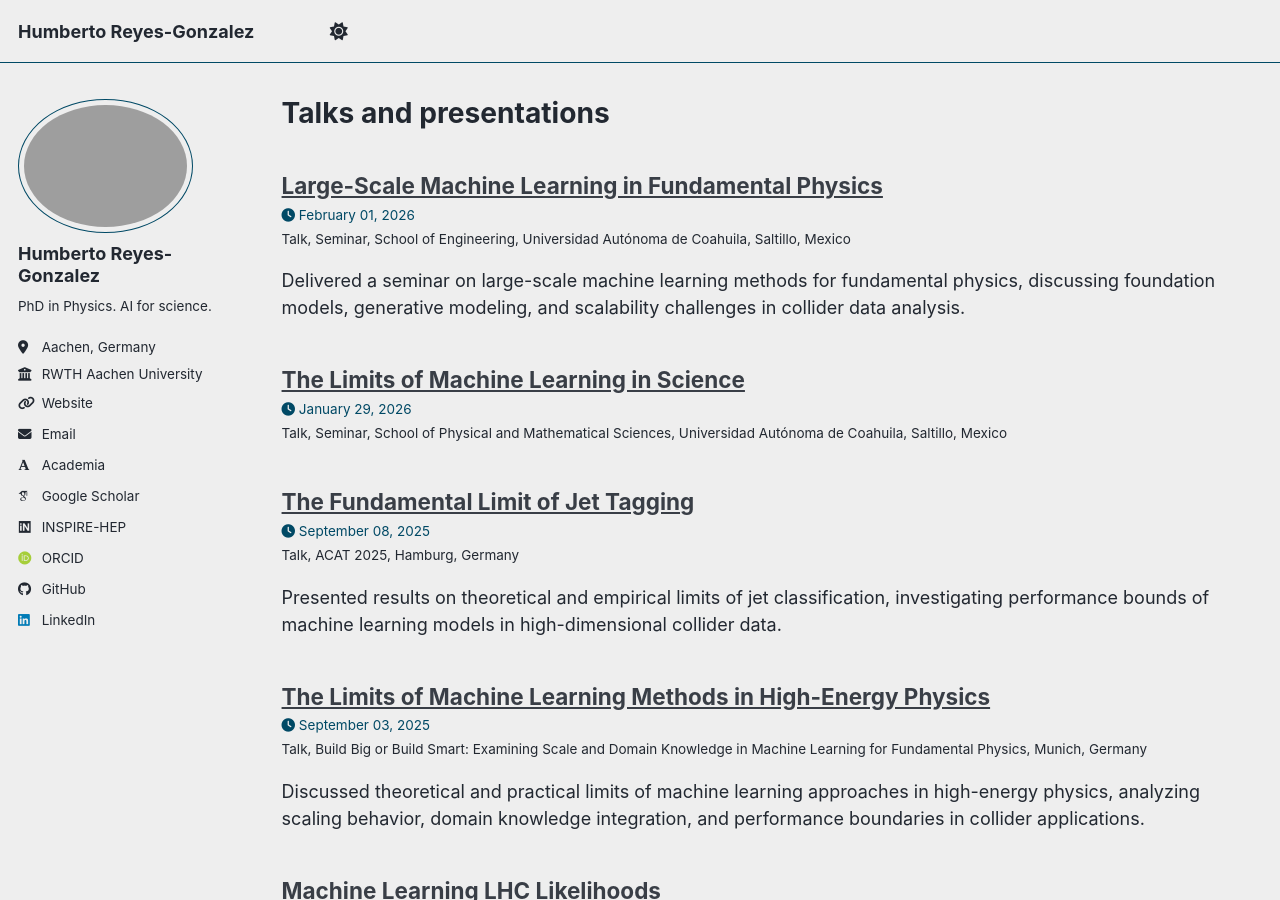
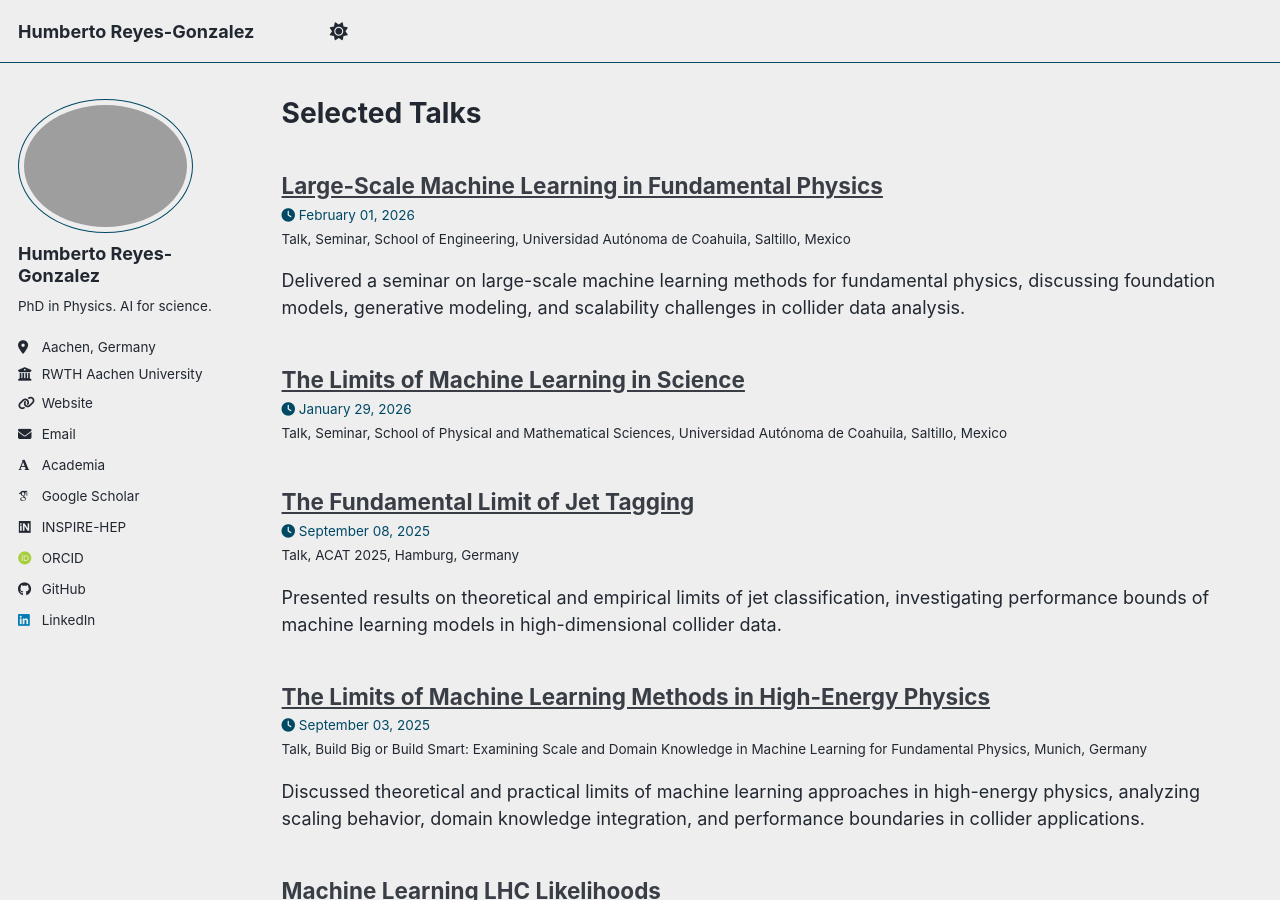
Before and after one commit to hreyes91/hreyes91.github.io, a Jekyll site: the page built from _pages/talks.html, in a window 1280 px wide and 900 px high. Built offline with Jekyll 4.4.1, drawn with Linux system fonts in a browser that asks for light colours; some web fonts are replaced; a script bundle is joined from its source files by our own code; library files that are not in the unit come from our copies.

Commit message:
Update talks.html

```diff
--- a/_pages/talks.html
+++ b/_pages/talks.html
@@ -1,6 +1,6 @@
 ---
 layout: archive
-title: "Talks and presentations"
+title: "Selected Talks"
 permalink: /talks/
 author_profile: true
 ---
```
